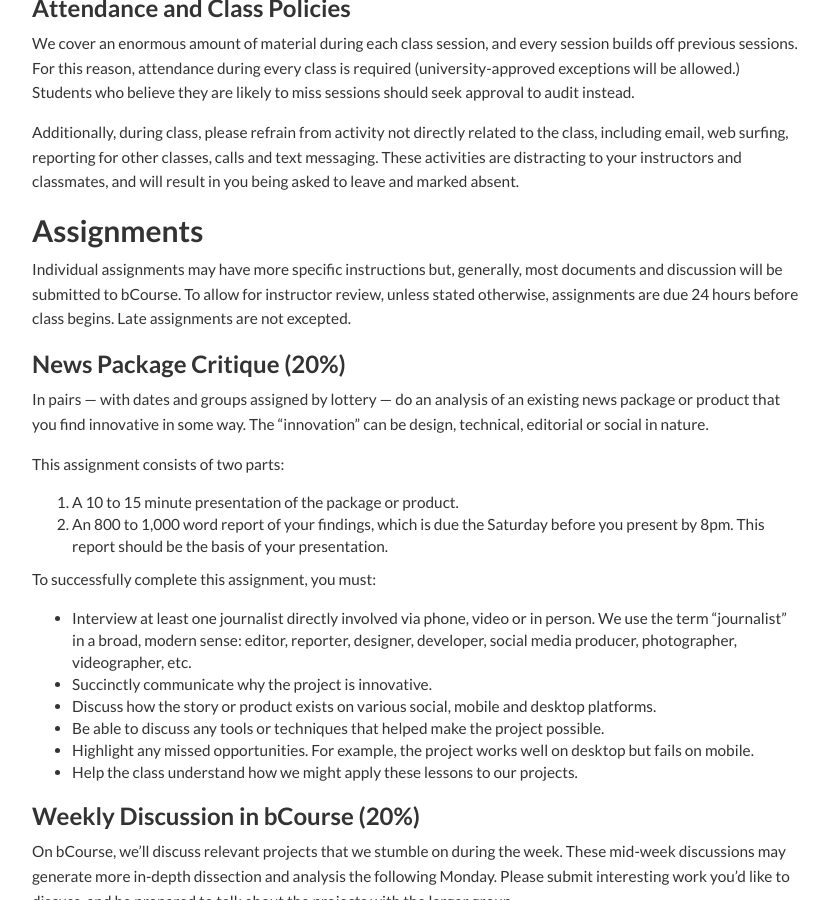
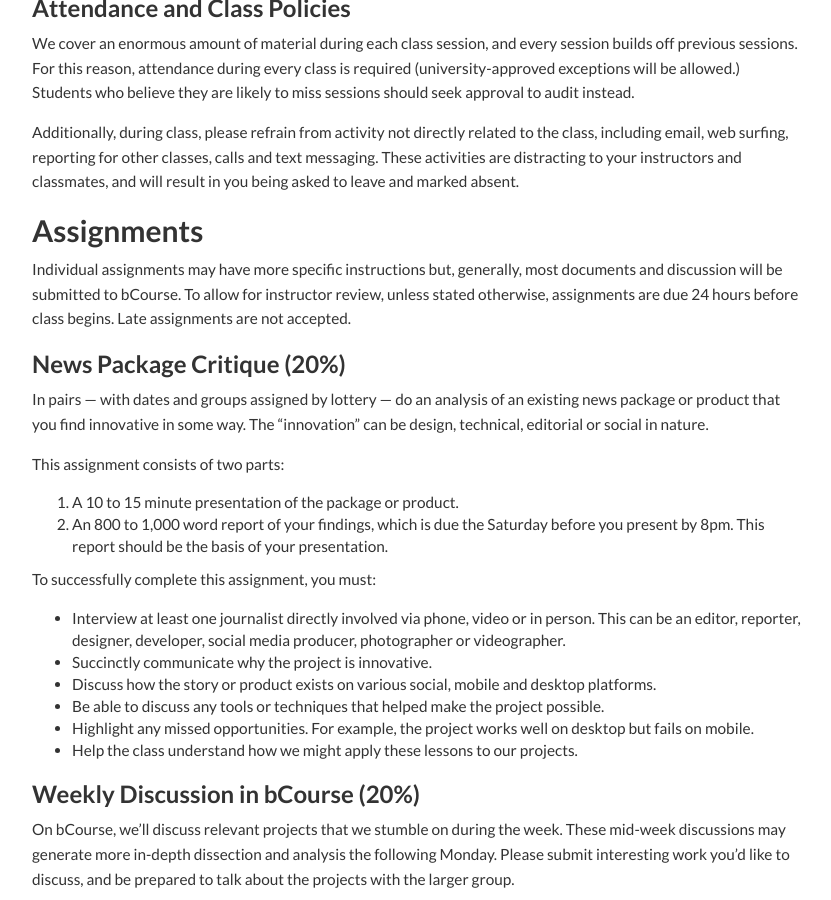
Before and after one commit to ucbsoj/15sp-onlinenewspackages, a Jekyll site: the page built from index.md, in a window 1280 px wide and 900 px high, scrolled down 1078 px. Shown: the whole window, without its empty margins (223-1054 px from the left). Built offline with Jekyll 4.4.1, drawn with Linux system fonts in a browser that asks for light colours; Markdown is read by kramdown in place of the engine named in the settings.

Commit message:
news package critique language tweak

```diff
--- a/index.md
+++ b/index.md
@@ -41,7 +41,7 @@ We cover an enormous amount of material during each class session, and every ses
 Additionally, during class, please refrain from activity not directly related to the class, including email, web surfing, reporting for other classes, calls and text messaging. These activities are distracting to your instructors and classmates, and will result in you being asked to leave and marked absent.
 
 ##Assignments
-Individual assignments may have more specific instructions but, generally, most documents and discussion will be submitted to bCourse. To allow for instructor review, unless stated otherwise, assignments are due 24 hours before class begins. Late assignments are not excepted.
+Individual assignments may have more specific instructions but, generally, most documents and discussion will be submitted to bCourse. To allow for instructor review, unless stated otherwise, assignments are due 24 hours before class begins. Late assignments are not accepted.
 
 ###News Package Critique (20%)
 In pairs — with dates and groups assigned by lottery — do an analysis of an existing news package or product that you find innovative in some way. The “innovation” can be design, technical, editorial or social in nature.
@@ -53,7 +53,7 @@ This assignment consists of two parts:
 
 To successfully complete this assignment, you must:
 
-* Interview at least one journalist directly involved via phone, video or in person. We use the term “journalist” in a broad, modern sense: editor, reporter, designer, developer, social media producer, photographer, videographer, etc.
+* Interview at least one journalist directly involved via phone, video or in person. This can be an editor, reporter, designer, developer, social media producer, photographer or videographer.
 * Succinctly communicate why the project is innovative.
 * Discuss how the story or product exists on various social, mobile and desktop platforms.
 * Be able to discuss any tools or techniques that helped make the project possible.
```
